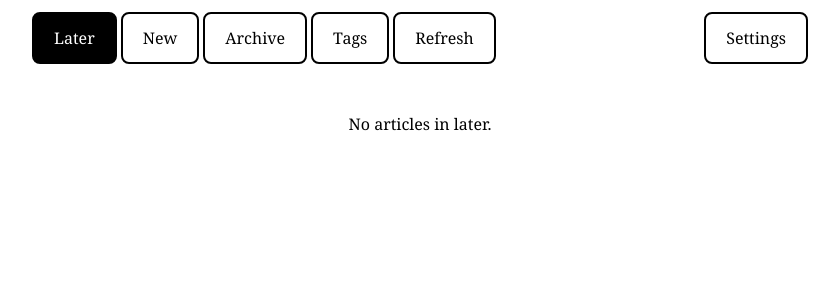
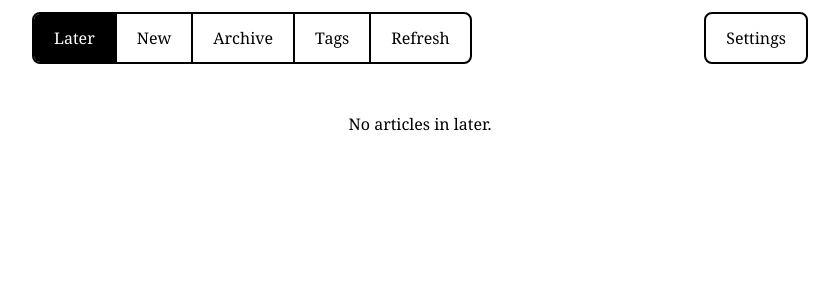
Before and after one commit to ntwkrgr/readwise-reader-personal-site, a Flask app: page / in a window 1280 px wide. Shown: the top 300 px of the page, without its empty margins (220-1059 px from the left). Run offline with Flask 3, Linux system fonts and the light colour scheme.

Commit message:
Nav as one rounded bar, Settings separate; dark mode scrollbar
- List nav: Later/New/Archive/Tags/Refresh in one bar with rounded
  left/right corners and dividers; Settings stays separate on the right
- Dark mode scrollbar: track and thumb dark (#222/#444) for WebKit
  and scrollbar-color for Firefox

Made-with: Cursor

```diff
--- a/templates/base.html
+++ b/templates/base.html
@@ -33,11 +33,37 @@
         }
         .nav {
             display: flex;
-            gap: 4px;
+            align-items: stretch;
+            gap: 8px;
             margin-bottom: 16px;
             flex-wrap: wrap;
         }
-        .nav a {
+        .nav-group {
+            display: flex;
+            border: 2px solid #000;
+            border-radius: 8px;
+            overflow: hidden;
+        }
+        .nav-group a {
+            display: block;
+            padding: 12px 20px;
+            min-height: 48px;
+            text-decoration: none;
+            border: none;
+            border-right: 2px solid #000;
+            border-radius: 0;
+            font-size: 16px;
+            line-height: 24px;
+            text-align: center;
+        }
+        .nav-group a:last-child {
+            border-right: none;
+        }
+        .nav-group a.active {
+            background: #000;
+            color: #fff;
+        }
+        .nav-settings {
             display: block;
             padding: 12px 20px;
             min-height: 48px;
--- a/templates/list.html
+++ b/templates/list.html
@@ -4,12 +4,14 @@
 
 {% block content %}
 <nav class="nav">
-    <a href="/?location=later{% if current_tag %}&tag={{ current_tag }}{% endif %}" class="{{ 'active' if current_location == 'later' else '' }}">Later</a>
-    <a href="/?location=new{% if current_tag %}&tag={{ current_tag }}{% endif %}" class="{{ 'active' if current_location == 'new' else '' }}">New</a>
-    <a href="/?location=archive{% if current_tag %}&tag={{ current_tag }}{% endif %}" class="{{ 'active' if current_location == 'archive' else '' }}">Archive</a>
-    <a href="/tags?location={{ current_location }}">Tags</a>
-    <a href="/?location={{ current_location }}{% if current_tag %}&tag={{ current_tag }}{% endif %}&refresh=1">Refresh</a>
-    <a href="/settings" style="margin-left: auto;">Settings</a>
+    <div class="nav-group">
+        <a href="/?location=later{% if current_tag %}&tag={{ current_tag }}{% endif %}" class="{{ 'active' if current_location == 'later' else '' }}">Later</a>
+        <a href="/?location=new{% if current_tag %}&tag={{ current_tag }}{% endif %}" class="{{ 'active' if current_location == 'new' else '' }}">New</a>
+        <a href="/?location=archive{% if current_tag %}&tag={{ current_tag }}{% endif %}" class="{{ 'active' if current_location == 'archive' else '' }}">Archive</a>
+        <a href="/tags?location={{ current_location }}">Tags</a>
+        <a href="/?location={{ current_location }}{% if current_tag %}&tag={{ current_tag }}{% endif %}&refresh=1">Refresh</a>
+    </div>
+    <a href="/settings" class="nav-settings">Settings</a>
 </nav>
 
 {% if current_tag %}
```
Also changed, not shown: other parts of templates/base.html (+28 -9 lines).
